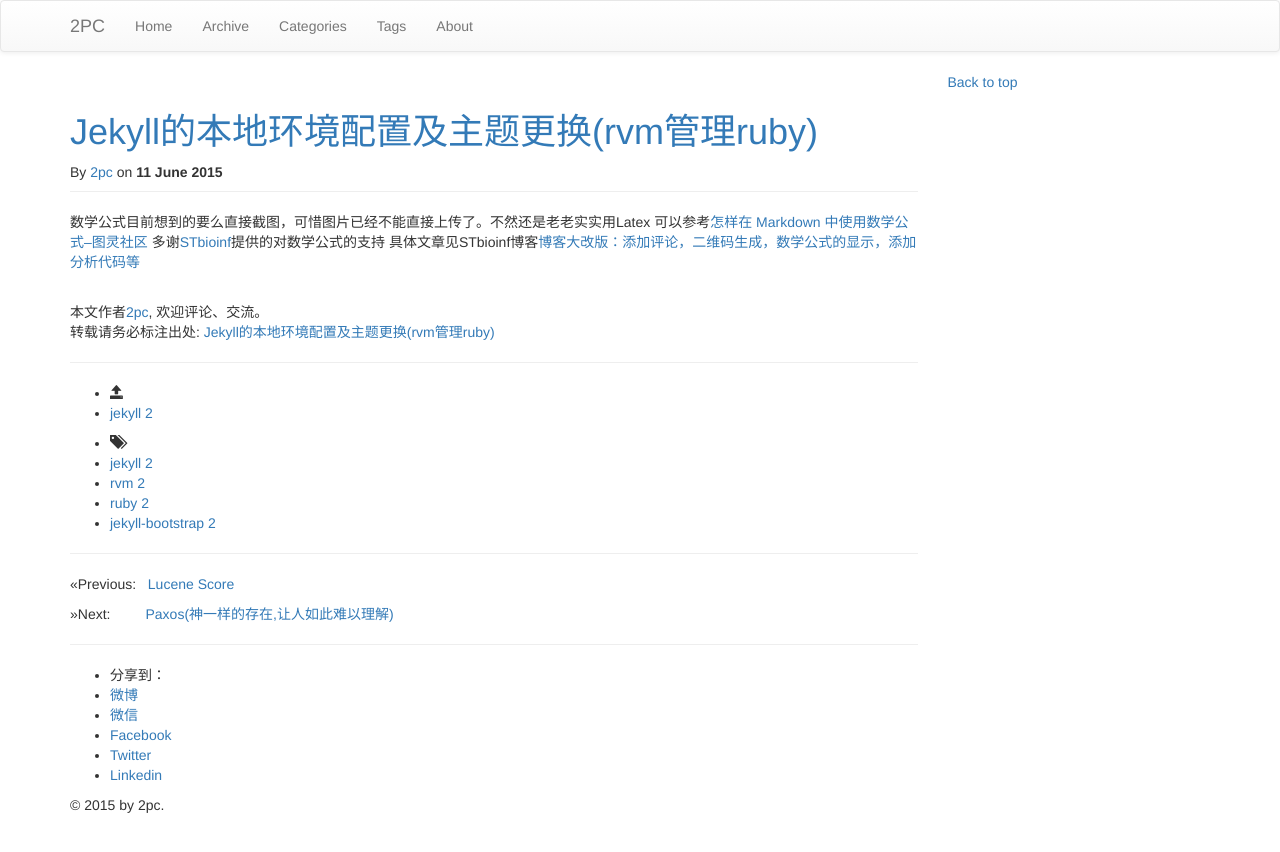
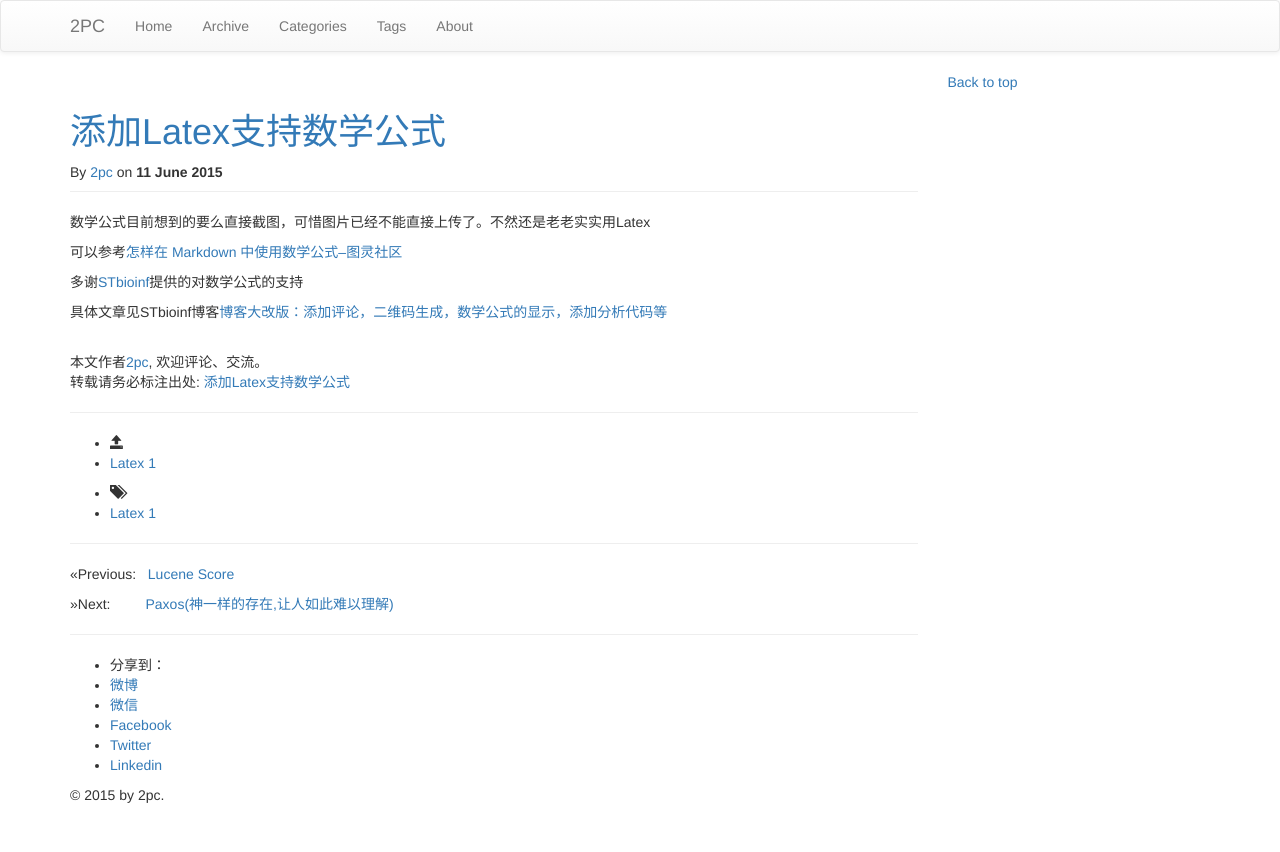
Before and after one commit to luyee/2pc.github.io, a Jekyll site: the page built from _posts/jekyll/2015-06-11-Latex.md, in a window 1280 px wide. Shown: the top 852 px of the page. Built offline with Jekyll 4.4.1, drawn with Linux system fonts in a browser that asks for light colours; nearby versions of some CDN libraries; library files that are not in the unit come from our copies; comment, search, counter and statistics services are not loaded.

Commit message:
Update and rename 2015-06-11-.md to 2015-06-11-Latex.md

```diff
--- a/_posts/jekyll/2015-06-11-.md
+++ b/_posts/jekyll/2015-06-11-Latex.md
@@ -1,11 +1,14 @@
 ---
 layout: post
-title: "Jekyll的本地环境配置及主题更换(rvm管理ruby)"
-description: "md语法测试"
-category: "jekyll"
-tags: ["jekyll", "rvm","ruby","jekyll-bootstrap"]
+title: "添加Latex支持数学公式"
+description: "Latex支持数学公式"
+category: "Latex"
+tags: ["Latex"]
 ---
 数学公式目前想到的要么直接截图，可惜图片已经不能直接上传了。不然还是老老实实用Latex
+
 可以参考[怎样在 Markdown 中使用数学公式--图灵社区](http://www.ituring.com.cn/article/32403)
+
 多谢[STbioinf](http://www.stbioinf.com/)提供的对数学公式的支持
+
 具体文章见STbioinf博客[博客大改版：添加评论，二维码生成，数学公式的显示，添加分析代码等](http://www.stbioinf.com/2014/07/18/Change-blog-template.html#3)
```
